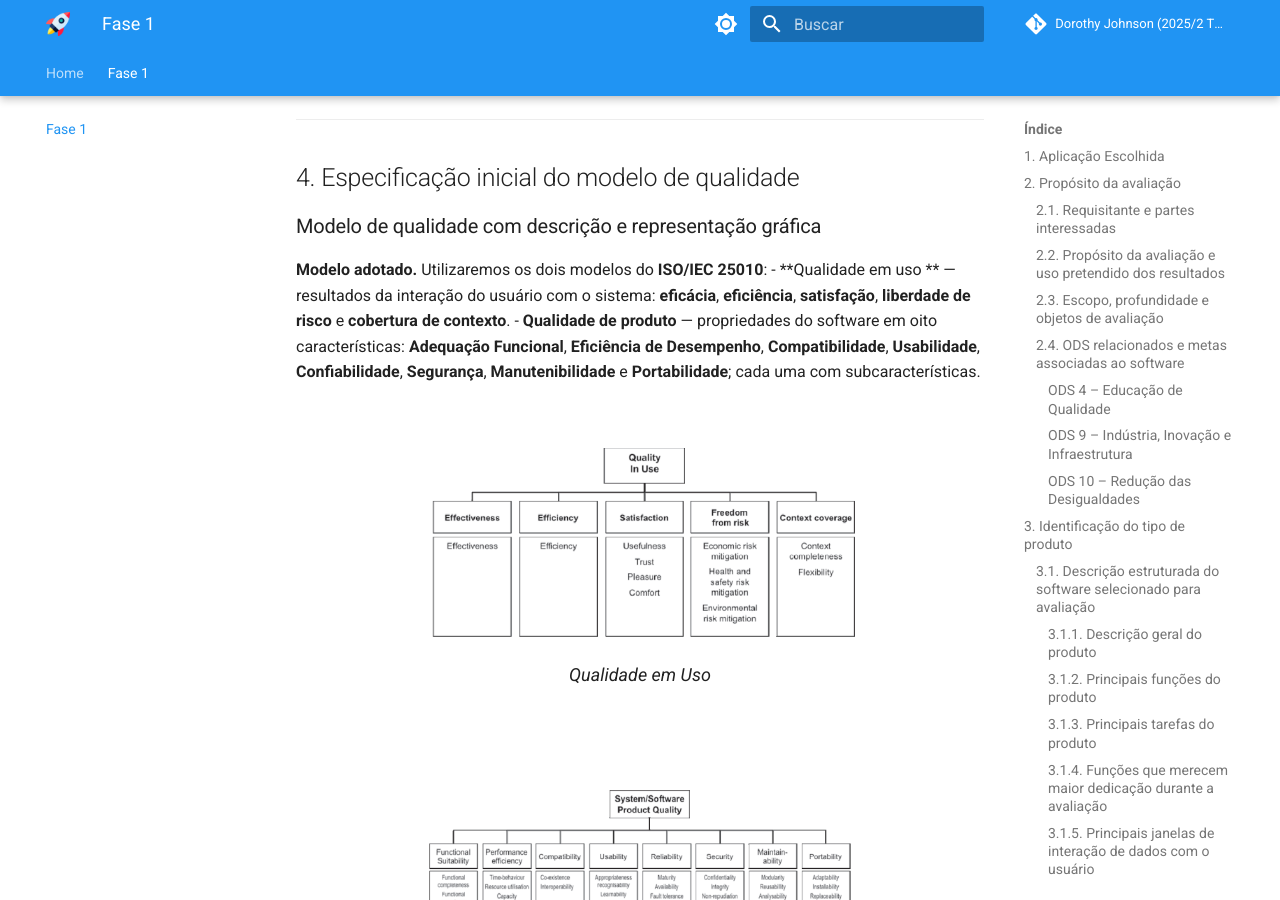
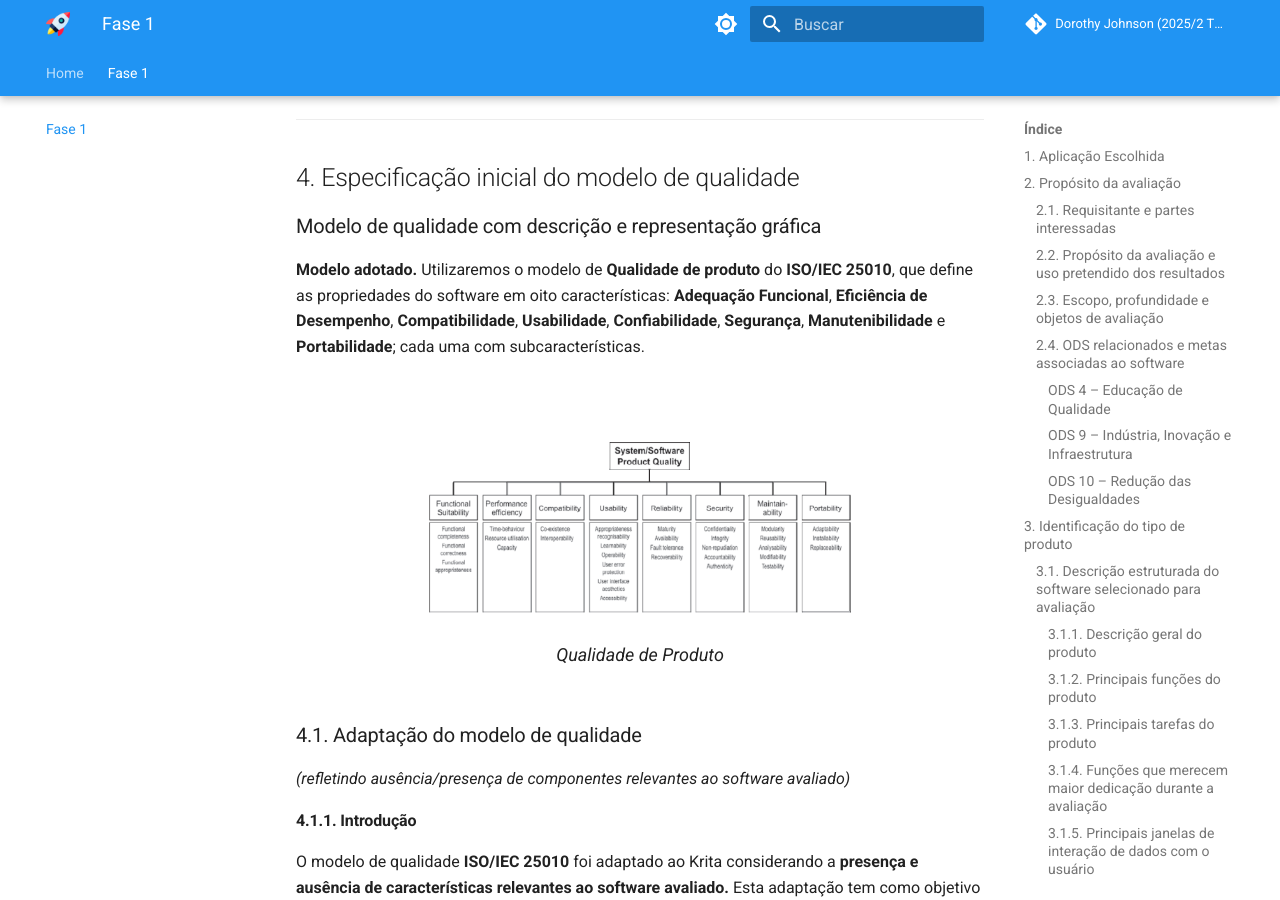
Before and after one commit to FCTE-Qualidade-de-Software-1/2025-2_T02_DOROTHY-JOHNSON, an MkDocs documentation site: the page built from docs/fase1/execucaoFase1.md, in a window 1280 px wide and 900 px high, scrolled down 9065 px. Built offline with MkDocs 1.6.1 and Material for MkDocs 9.7.7, drawn with Linux system fonts in a browser that asks for light colours; comment, search, counter and statistics services are not loaded.

Commit message:
fix: Remoção do modelo de qualidade em uso

```diff
--- a/docs/fase1/execucaoFase1.md
+++ b/docs/fase1/execucaoFase1.md
@@ -293,16 +293,7 @@ Referência para requisitos oficiais e atualizados por plataforma: https://krita
 
 ### Modelo de qualidade com descrição e representação gráfica
 
-**Modelo adotado.** Utilizaremos os dois modelos do **ISO/IEC 25010**:
-- **Qualidade em uso ** — resultados da interação do usuário com o sistema: **eficácia**, **eficiência**, **satisfação**, **liberdade de risco** e **cobertura de contexto**.
-- **Qualidade de produto** — propriedades do software em oito características: **Adequação Funcional**, **Eficiência de Desempenho**, **Compatibilidade**, **Usabilidade**, **Confiabilidade**, **Segurança**, **Manutenibilidade** e **Portabilidade**; cada uma com subcaracterísticas.
-
-<br>
-
-<figure style="text-align:center">
-  <img src="../../assets/modelos/qualidade_em_uso.png" alt="Diagrama: Qualidade em Uso" width="70%">
-  <figcaption style="font-size:0.9rem">Qualidade em Uso</figcaption>
-</figure>
+**Modelo adotado.** Utilizaremos o modelo de **Qualidade de produto** do **ISO/IEC 25010**, que define as propriedades do software em oito características: **Adequação Funcional**, **Eficiência de Desempenho**, **Compatibilidade**, **Usabilidade**, **Confiabilidade**, **Segurança**, **Manutenibilidade** e **Portabilidade**; cada uma com subcaracterísticas.
 
 <br>
 
```
